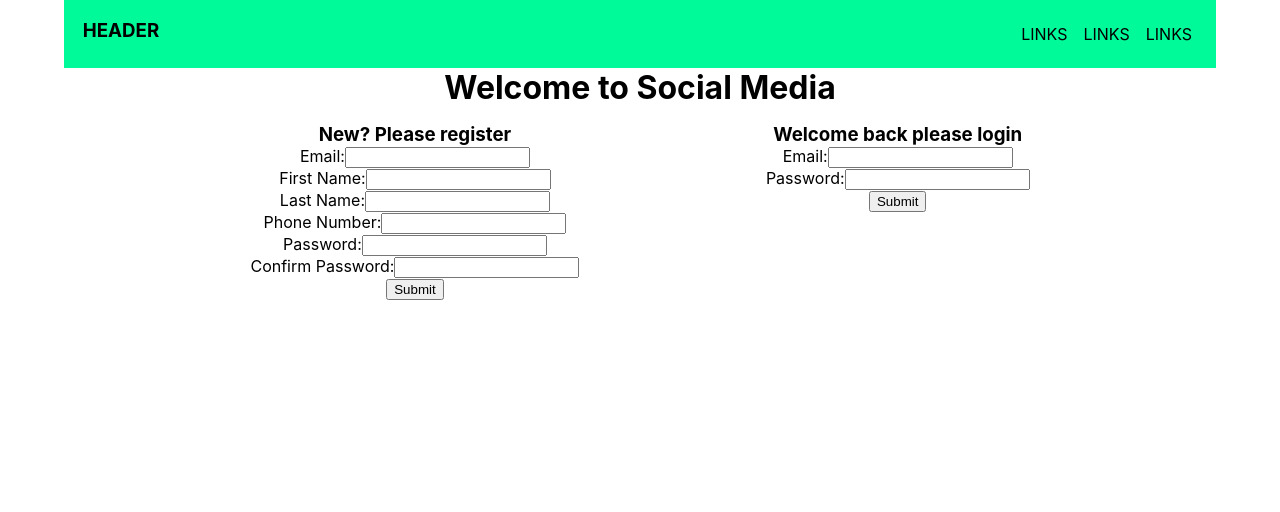
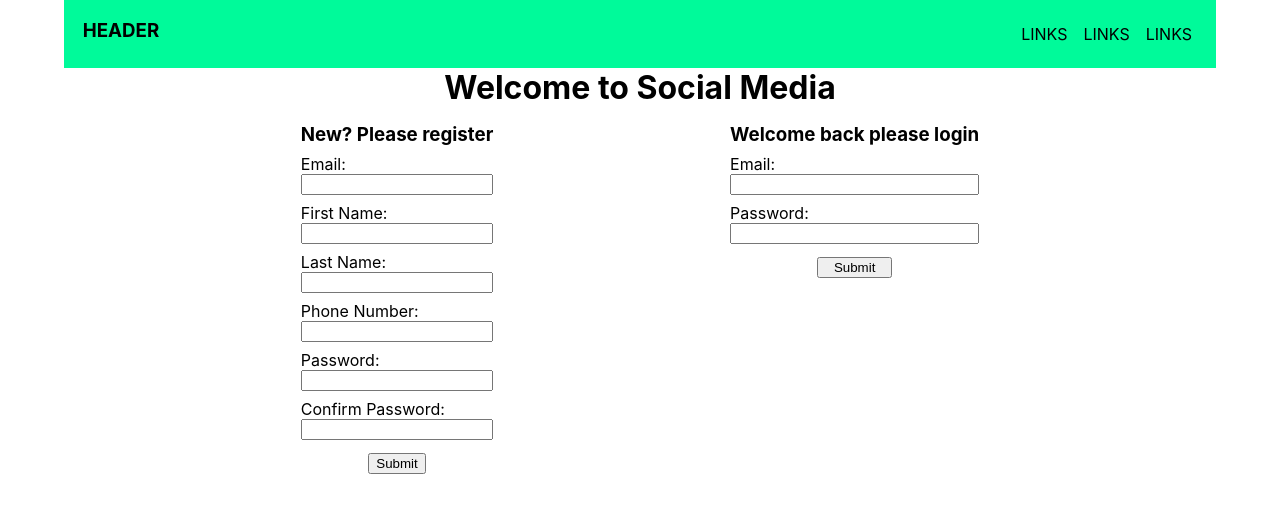
Before and after one commit to David-Lyu/nextjs-tutorial, a Next.js app in the folder social-media-next/: page / in a window 1280 px wide. Shown: the top 512 px of the page. Built offline with nearby package versions, Linux system fonts and the light colour scheme.

Commit message:
added basic styling to forms

```diff
--- a/social-media-next/components/Form/form.js
+++ b/social-media-next/components/Form/form.js
@@ -1,4 +1,5 @@
 import { useState } from 'react';
+import classes from './form.module.css';
 ///////////////////////ONSUBMIT ON THE WORKS
 /**
  * This component takes in a prop called inputs and formName.
@@ -40,40 +41,41 @@ function Form({ inputs, formName }) {
     e.preventDefault();
     for (const key in errors) {
       const error = errors[key];
-      //might move this into a helper function below do b/c it is done multiple times
       if (error.hasError) {
-        setErrors({
-          ...errors,
-          [props.formName]: {
-            hasError: true,
-            message: 'Not submitted please clear errors'
-          }
-        });
-        return console.log('has error');
+        const message = 'Not submitted please clear errors';
+        helpSetErrors(errors, setErrors, props.formName, message);
+        return;
       }
     }
-    if (!props.formName.hasError) {
-      setErrors({
-        ...errors,
-        [props.formName]: {
-          hasError: false,
-          message: ''
+
+    for (let i = 0; i < numOfInputs; i++) {
+      if (!createState[i] || !createState[index].value) {
+        const message = 'Please fill out all the form inputs';
+        helpSetErrors(errors, setErrors, props.formName, message);
+        return;
       }
-      });
     }
-    console.log(createState);
+
+    if (props.formName.hasError) {
+      helpSetErrors(errors, setErrors, formName, '');
+    }
+
+    console.log('submitted');
   }
 
   return (
-    <form onSubmit={onSubmit}>
+    <form onSubmit={onSubmit} className={classes.form}>
       {inputs.map((input, index) => (
         <div key={formName + input.label}>
-          <label>{input.label}:</label>
+          <label>
+            {input.label}:
             <input
               type={input.type}
               value={createState[index.state]?.value}
               onChange={onChange[index]}
+              required={true}
             />
+          </label>
           {!errors[index]?.hasError ? null : <p>{errors[index].message}</p>}
         </div>
       ))}
@@ -116,91 +118,53 @@ function Form({ inputs, formName }) {
 }
 
 function checkUserInputs(value, index, errors, setErrors) {
-  const noNoChar = new RegExp('[<>{} ]', 'g');
+  const noNoChar = new RegExp('[<>{}/]', 'g');
   const userInputs = new RegExp('[a-zA-Z0-9-_]', 'g');
   // regex [a-zA-Z][a-zA-Z0-9-_]{4,24}
-  if (noNoChar.test(value)) {
-    setErrors({
-      ...errors,
-      [index]: { hasError: true, message: 'You have invalid inputs' }
-    });
+  if (noNoChar.test(value) && value.length) {
+    const message = 'You have invalid inputs. Ex: "<,>,{,},/,\\"';
+    helpSetErrors(errors, setErrors, index, message);
     return;
   }
 
-  if (!noNoChar.test(value)) {
-    setErrors({
-      ...errors,
-      [index]: { hasError: false, message: '' }
-    });
+  if (!userInputs.test(value) && value.length) {
+    const message =
+      'Please put letters and numbers with a length of up to 25 characters';
+    helpSetErrors(errors, setErrors, index, message);
+    return;
   }
 
-  if (!userInputs.test(value)) {
-    setErrors({
-      ...errors,
-      [index]: {
-        hasError: true,
-        message:
-          'Please put letters and numbers with a length of 4 - 25 characters'
-      }
-    });
-
-    if (userInputs.test(value) || value.length === 0) {
-      setErrors({
-        ...errors,
-        [index]: { hasError: false, message: '' }
-      });
+  if (value.length === 0 || errors[index]?.hasError) {
+    helpSetErrors(errors, setErrors, index, '');
   }
   return;
 }
-}
 
-// small bug if user puts confirm password first then password will cause error still
 function checkPasswords(value, type, errors, setErrors, index, stateObj) {
   if (stateObj[index - 1]?.state.type === 'password') {
     if (stateObj[index - 1].state.value === value || value.length === 0) {
-      setErrors({
-        ...errors,
-        [index]: {
-          hasError: false,
-          value,
-          message: ''
-        }
-      });
+      const message = '';
+      helpSetErrors(errors, setErrors, index, message);
       return true;
     }
 
     if (stateObj[index - 1].state.value !== value) {
-      setErrors({
-        ...errors,
-        [index]: {
-          hasError: true,
-          message: 'Password does not match'
-        }
-      });
+      const message = 'Password does not match';
+      helpSetErrors(errors, setErrors, index, message);
       return false;
     }
   }
+
   if (stateObj[index + 1]?.state.type === 'password') {
     if (stateObj[index + 1].state.value === value || value.length === 0) {
-      setErrors({
-        ...errors,
-        [index]: {
-          hasError: false,
-          value,
-          message: ''
-        }
-      });
+      const message = '';
+      helpSetErrors(errors, setErrors, index + 1, message);
       return true;
     }
 
     if (stateObj[index + 1].state.value !== value) {
-      setErrors({
-        ...errors,
-        [index]: {
-          hasError: true,
-          message: 'Password does not match'
-        }
-      });
+      const message = 'Password does not match';
+      helpSetErrors(errors, setErrors, index + 1, message);
       return false;
     }
   }
@@ -218,4 +182,17 @@ function checkEmailAddress() {
   // (\w\.?)+@[\w\.-]+\.\w{2,4}
 }
 
+/**
+ *
+ * @param {*errors The error state object that React handles
+ * @param {*setErrors The setState object that React handles
+ * @param {*key the key of the errors state to mutate, usually an index
+ * @param {*message the error message you want to pass
+ */
+function helpSetErrors(errors, setErrors, key, message) {
+  setErrors({
+    ...errors,
+    [key]: { hasError: !!message, message: message }
+  });
+}
 export default Form;
--- a/social-media-next/components/Form/form.module.css
+++ b/social-media-next/components/Form/form.module.css
@@ -0,0 +1,22 @@
+.form {
+  display: flex;
+  flex-direction: column;
+}
+
+.form > div {
+  margin-top: 0.5em;
+}
+
+.form label {
+  display: flex;
+  flex-direction: column;
+  justify-content: flex-start;
+  text-align: left;
+}
+
+.form > button {
+  /* flex-basis: 40%; */
+  margin-top: 1em;
+  width: 30%;
+  align-self: center;
+}
```
Lines whose indentation alone changed are shown as unchanged.
